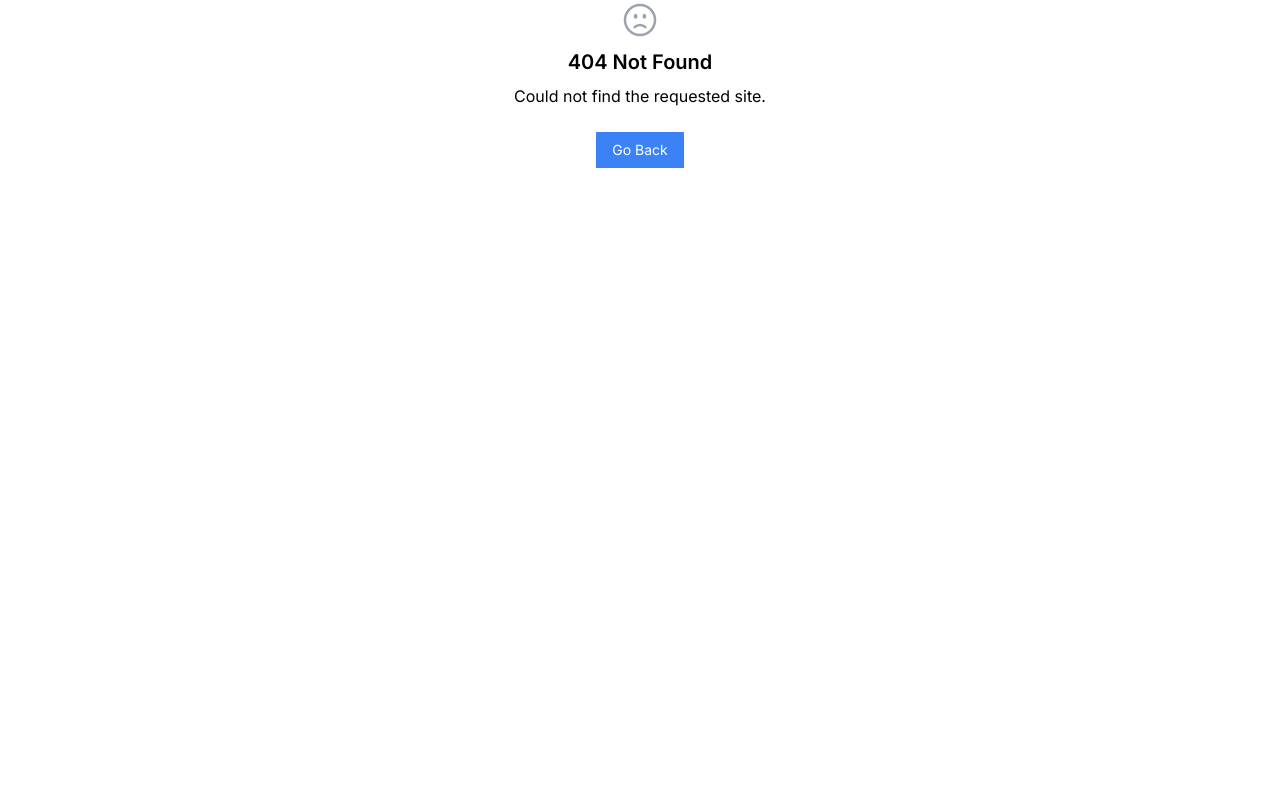
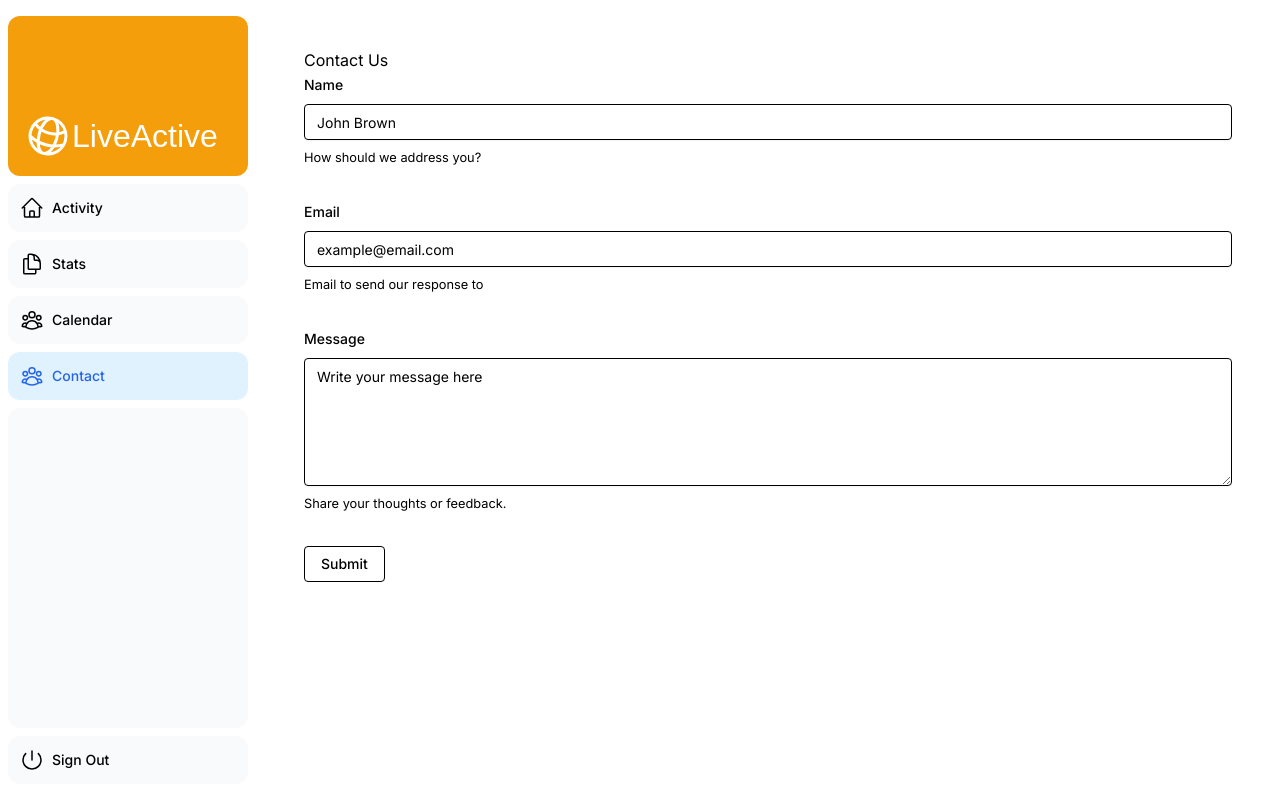
Before and after one commit to blackcaer/nextjs-sandbox, a Next.js app: page /contact in a window 1280 px wide. Before the commit this address had no page. Built offline with nearby package versions, Linux system fonts and the light colour scheme; a web font is replaced by a local one.

Commit message:
Added and styled contact form

```diff
--- /dev/null
+++ b/app/(mainapp)/contact/page.tsx
@@ -0,0 +1,14 @@
+import {ProfileForm} from "@/app/ui/contact/contact_form";
+
+export default function Page() {
+
+    return (
+      <div className="flex flex-col md:flex-col gap-4 md:overflow-hidden">
+        <div>
+            <h1>Contact Us</h1>
+            <ProfileForm/>
+        </div>
+
+      </div>
+    );
+  }
--- /dev/null
+++ b/app/ui/contact/contact_form.tsx
@@ -0,0 +1,104 @@
+"use client";
+
+import { zodResolver } from "@hookform/resolvers/zod";
+import { useForm } from "react-hook-form";
+import { z } from "zod";
+import { Button } from "@/components/ui/button";
+import { Textarea } from "@/components/ui/textarea"
+import {
+  Form,
+  FormControl,
+  FormDescription,
+  FormField,
+  FormItem,
+  FormLabel,
+  FormMessage,
+} from "@/components/ui/form";
+import { Input } from "@/components/ui/input";
+
+const formSchema = z.object({
+  name: z.string().min(2, {
+    message: "Name must be at least 2 characters.",
+  }),
+  email: z.string().email({ message: "Invalid email address." }),
+  message: z
+    .string()
+    .min(5, {
+      message: "Message must be at least 5 characters.",
+    })
+    .max(1023, {
+      message: "Message must be at most 1023 characters.",
+    }),
+});
+
+export function ProfileForm() {
+  const form = useForm<z.infer<typeof formSchema>>({
+    resolver: zodResolver(formSchema),
+    defaultValues: {
+      name: "John Brown",
+      email: "example@email.com",
+      message: "",
+    },
+  });
+
+  function onSubmit(values: z.infer<typeof formSchema>) {
+    // Do something with the form values.
+    // This will be type-safe and validated.
+    console.log(values);
+  }
+  return (
+    <Form {...form}>
+      <form onSubmit={form.handleSubmit(onSubmit)} className="space-y-8">
+        <FormField
+          control={form.control}
+          name="name"
+          render={({ field }) => (
+            <FormItem>
+              <FormLabel>Name</FormLabel>
+              <FormControl>
+                <Input placeholder="Your name" {...field} className="rounded"/>
+              </FormControl>
+              <FormDescription>How should we address you?</FormDescription>
+              <FormMessage />
+            </FormItem>
+          )}
+        />
+        <FormField
+          control={form.control}
+          name="email"
+          render={({ field }) => (
+            <FormItem>
+              <FormLabel>Email</FormLabel>
+              <FormControl>
+                <Input placeholder="Your email" {...field} className="rounded"/>
+              </FormControl>
+              <FormDescription>Email to send our response to</FormDescription>
+              <FormMessage />
+            </FormItem>
+          )}
+        />
+        <FormField
+          control={form.control}
+          name="message"
+          render={({ field }) => (
+            <FormItem>
+              <FormLabel>Message</FormLabel>
+              <FormControl>
+                <Textarea
+                  placeholder="Write your message here"
+                  className="h-32 rounded"
+                  {...field}
+                />
+              </FormControl>
+              <FormDescription>
+                Share your thoughts or feedback.
+              </FormDescription>
+              <FormMessage />
+            </FormItem>
+          )}
+        />
+        <Button type="submit" variant="outline" className="rounded">Submit</Button>
+      </form>
+    </Form>
+  );
+}
--- /dev/null
+++ b/components/ui/form.tsx
@@ -0,0 +1,178 @@
+"use client"
+
+import * as React from "react"
+import * as LabelPrimitive from "@radix-ui/react-label"
+import { Slot } from "@radix-ui/react-slot"
+import {
+  Controller,
+  ControllerProps,
+  FieldPath,
+  FieldValues,
+  FormProvider,
+  useFormContext,
+} from "react-hook-form"
+
+import { cn } from "@/lib/utils"
+import { Label } from "@/components/ui/label"
+
+const Form = FormProvider
+
+type FormFieldContextValue<
+  TFieldValues extends FieldValues = FieldValues,
+  TName extends FieldPath<TFieldValues> = FieldPath<TFieldValues>
+> = {
+  name: TName
+}
+
+const FormFieldContext = React.createContext<FormFieldContextValue>(
+  {} as FormFieldContextValue
+)
+
+const FormField = <
+  TFieldValues extends FieldValues = FieldValues,
+  TName extends FieldPath<TFieldValues> = FieldPath<TFieldValues>
+>({
+  ...props
+}: ControllerProps<TFieldValues, TName>) => {
+  return (
+    <FormFieldContext.Provider value={{ name: props.name }}>
+      <Controller {...props} />
+    </FormFieldContext.Provider>
+  )
+}
+
+const useFormField = () => {
+  const fieldContext = React.useContext(FormFieldContext)
+  const itemContext = React.useContext(FormItemContext)
+  const { getFieldState, formState } = useFormContext()
+
+  const fieldState = getFieldState(fieldContext.name, formState)
+
+  if (!fieldContext) {
+    throw new Error("useFormField should be used within <FormField>")
+  }
+
+  const { id } = itemContext
+
+  return {
+    id,
+    name: fieldContext.name,
+    formItemId: `${id}-form-item`,
+    formDescriptionId: `${id}-form-item-description`,
+    formMessageId: `${id}-form-item-message`,
+    ...fieldState,
+  }
+}
+
+type FormItemContextValue = {
+  id: string
+}
+
+const FormItemContext = React.createContext<FormItemContextValue>(
+  {} as FormItemContextValue
+)
+
+const FormItem = React.forwardRef<
+  HTMLDivElement,
+  React.HTMLAttributes<HTMLDivElement>
+>(({ className, ...props }, ref) => {
+  const id = React.useId()
+
+  return (
+    <FormItemContext.Provider value={{ id }}>
+      <div ref={ref} className={cn("space-y-2", className)} {...props} />
+    </FormItemContext.Provider>
+  )
+})
+FormItem.displayName = "FormItem"
+
+const FormLabel = React.forwardRef<
+  React.ElementRef<typeof LabelPrimitive.Root>,
+  React.ComponentPropsWithoutRef<typeof LabelPrimitive.Root>
+>(({ className, ...props }, ref) => {
+  const { error, formItemId } = useFormField()
+
+  return (
+    <Label
+      ref={ref}
+      className={cn(error && "text-destructive", className)}
+      htmlFor={formItemId}
+      {...props}
+    />
+  )
+})
+FormLabel.displayName = "FormLabel"
+
+const FormControl = React.forwardRef<
+  React.ElementRef<typeof Slot>,
+  React.ComponentPropsWithoutRef<typeof Slot>
+>(({ ...props }, ref) => {
+  const { error, formItemId, formDescriptionId, formMessageId } = useFormField()
+
+  return (
+    <Slot
+      ref={ref}
+      id={formItemId}
+      aria-describedby={
+        !error
+          ? `${formDescriptionId}`
+          : `${formDescriptionId} ${formMessageId}`
+      }
+      aria-invalid={!!error}
+      {...props}
+    />
+  )
+})
+FormControl.displayName = "FormControl"
+
+const FormDescription = React.forwardRef<
+  HTMLParagraphElement,
+  React.HTMLAttributes<HTMLParagraphElement>
+>(({ className, ...props }, ref) => {
+  const { formDescriptionId } = useFormField()
+
+  return (
+    <p
+      ref={ref}
+      id={formDescriptionId}
+      className={cn("text-[0.8rem] text-muted-foreground", className)}
+      {...props}
+    />
+  )
+})
+FormDescription.displayName = "FormDescription"
+
+const FormMessage = React.forwardRef<
+  HTMLParagraphElement,
+  React.HTMLAttributes<HTMLParagraphElement>
+>(({ className, children, ...props }, ref) => {
+  const { error, formMessageId } = useFormField()
+  const body = error ? String(error?.message) : children
+
+  if (!body) {
+    return null
+  }
+
+  return (
+    <p
+      ref={ref}
+      id={formMessageId}
+      className={cn("text-[0.8rem] font-medium text-destructive", className)}
+      {...props}
+    >
+      {body}
+    </p>
+  )
+})
+FormMessage.displayName = "FormMessage"
+
+export {
+  useFormField,
+  Form,
+  FormItem,
+  FormLabel,
+  FormControl,
+  FormDescription,
+  FormMessage,
+  FormField,
+}
--- /dev/null
+++ b/components/ui/input.tsx
@@ -0,0 +1,22 @@
+import * as React from "react"
+
+import { cn } from "@/lib/utils"
+
+const Input = React.forwardRef<HTMLInputElement, React.ComponentProps<"input">>(
+  ({ className, type, ...props }, ref) => {
+    return (
+      <input
+        type={type}
+        className={cn(
+          "flex h-9 w-full rounded-md border border-input bg-transparent px-3 py-1 text-base shadow-sm transition-colors file:border-0 file:bg-transparent file:text-sm file:font-medium file:text-foreground placeholder:text-muted-foreground focus-visible:outline-none focus-visible:ring-1 focus-visible:ring-ring disabled:cursor-not-allowed disabled:opacity-50 md:text-sm",
+          className
+        )}
+        ref={ref}
+        {...props}
+      />
+    )
+  }
+)
+Input.displayName = "Input"
+
+export { Input }
--- /dev/null
+++ b/components/ui/label.tsx
@@ -0,0 +1,26 @@
+"use client"
+
+import * as React from "react"
+import * as LabelPrimitive from "@radix-ui/react-label"
+import { cva, type VariantProps } from "class-variance-authority"
+
+import { cn } from "@/lib/utils"
+
+const labelVariants = cva(
+  "text-sm font-medium leading-none peer-disabled:cursor-not-allowed peer-disabled:opacity-70"
+)
+
+const Label = React.forwardRef<
+  React.ElementRef<typeof LabelPrimitive.Root>,
+  React.ComponentPropsWithoutRef<typeof LabelPrimitive.Root> &
+    VariantProps<typeof labelVariants>
+>(({ className, ...props }, ref) => (
+  <LabelPrimitive.Root
+    ref={ref}
+    className={cn(labelVariants(), className)}
+    {...props}
+  />
+))
+Label.displayName = LabelPrimitive.Root.displayName
+
+export { Label }
--- /dev/null
+++ b/components/ui/textarea.tsx
@@ -0,0 +1,22 @@
+import * as React from "react"
+
+import { cn } from "@/lib/utils"
+
+const Textarea = React.forwardRef<
+  HTMLTextAreaElement,
+  React.ComponentProps<"textarea">
+>(({ className, ...props }, ref) => {
+  return (
+    <textarea
+      className={cn(
+        "flex min-h-[60px] w-full rounded-md border border-input bg-transparent px-3 py-2 text-base shadow-sm placeholder:text-muted-foreground focus-visible:outline-none focus-visible:ring-1 focus-visible:ring-ring disabled:cursor-not-allowed disabled:opacity-50 md:text-sm",
+        className
+      )}
+      ref={ref}
+      {...props}
+    />
+  )
+})
+Textarea.displayName = "Textarea"
+
+export { Textarea }
```
